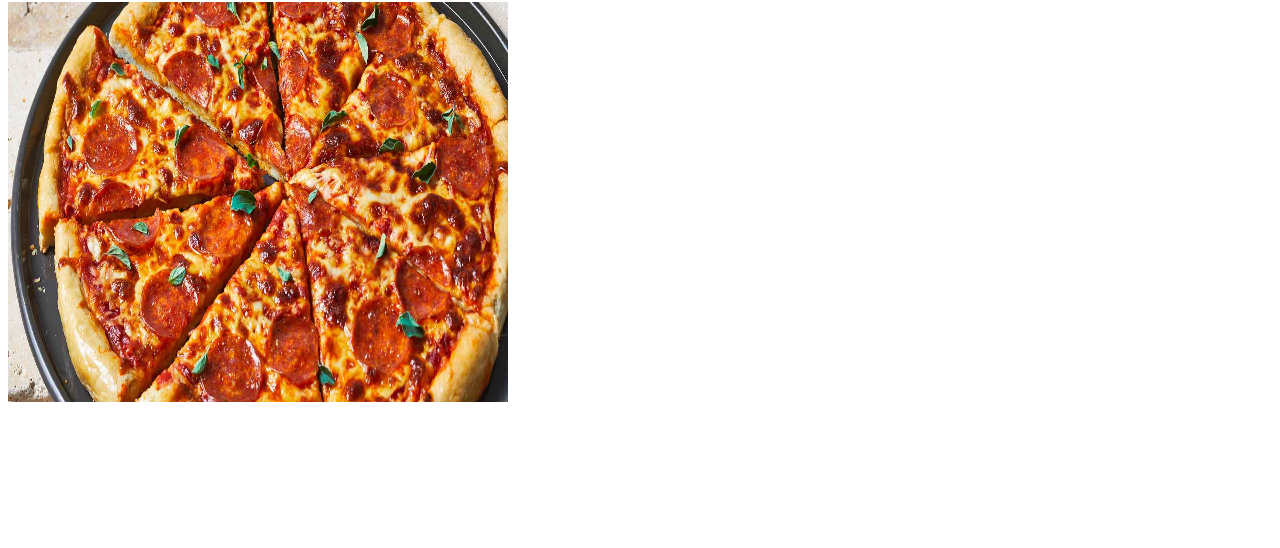
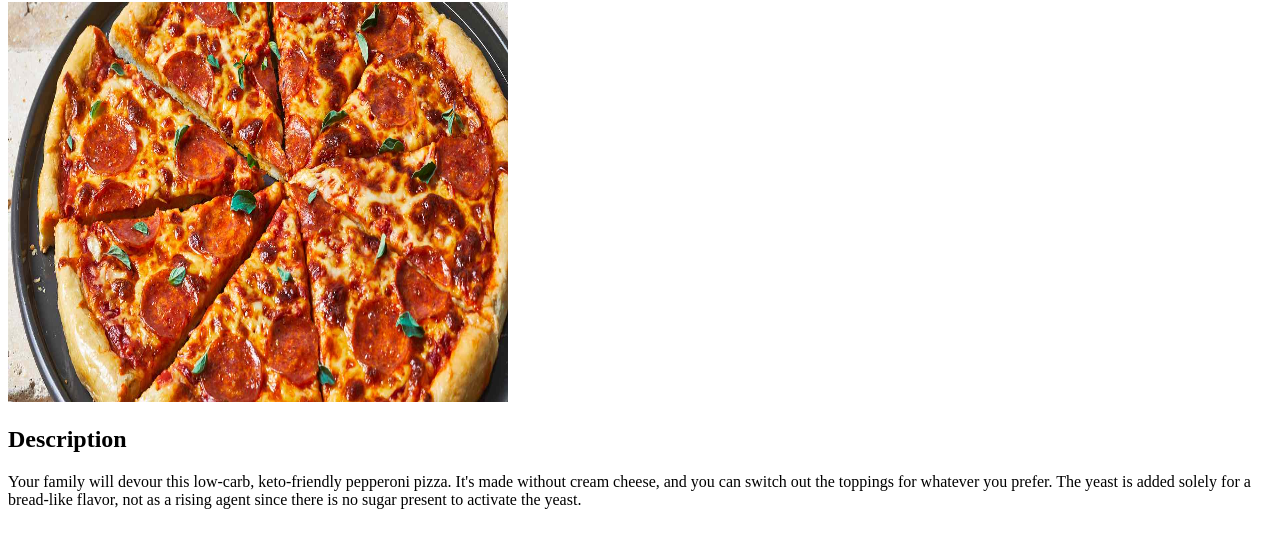
Before and after one commit to GumyKart/odin-recipes, a plain HTML site: page recipes/pizza.html in a window 1280 px wide. Shown: the part 78-626 px from the top of the page. Drawn offline with Linux system fonts and the light colour scheme.

Commit message:
Add a description
Added a description under the pizza image

```diff
--- a/recipes/pizza.html
+++ b/recipes/pizza.html
@@ -7,7 +7,15 @@
 
     <body>
         <h1>Pizza</h1>
-        <img src ="../images/Pizza.jpg" alt="Pizza" width="500" height="400"
+        <img src ="../images/Pizza.jpg" alt="Pizza" width="500" height="400">
+        <h2>Description</h2>
+        <p>Your family will devour this low-carb, keto-friendly
+            pepperoni pizza. It's made without cream cheese, and
+            you can switch out the toppings for whatever you prefer.
+             The yeast is added solely for a bread-like flavor, not
+             as a rising agent since there is no sugar present to
+             activate the yeast.
+        </p>
 
     </body>
 
```
Also changed, not shown: index.html (+1 -0 lines).
